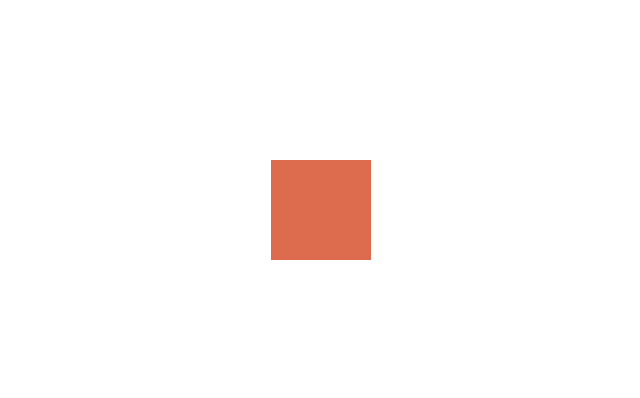
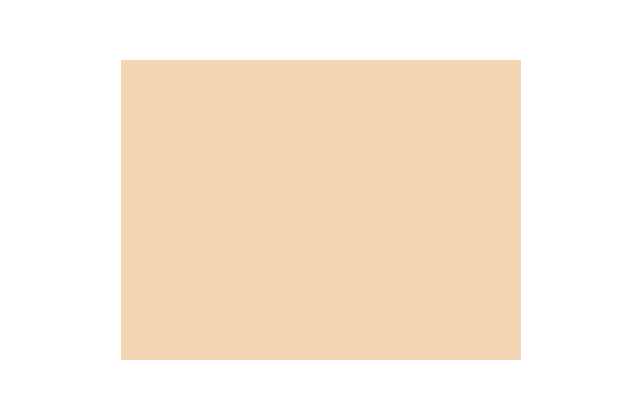
Before and after one commit to RutamBhagat/battle-of-css-and-hell, a Next.js app: page /css_battle_1 in a window 1280 px wide. Shown: the part 190-588 px from the top of the page, without its empty margins (319-959 px from the left). Built offline with nearby package versions, Linux system fonts and the light colour scheme.

Commit message:
refactor: update page structure and styles for css_battle_1

```diff
--- a/src/app/css_battle_1/page.tsx
+++ b/src/app/css_battle_1/page.tsx
@@ -2,19 +2,20 @@ import "./styles.css";
 
 import React from "react";
 
-type Props = {};
-
-export default function page({}: Props) {
+export default function page() {
   return (
-    <div
+    <main
       style={{
         display: "flex",
         justifyContent: "center",
         alignItems: "center",
-        height: "100vh",
+        minHeight: "100vh",
+        // backgroundColor: "#f5d6b4",
       }}
     >
-      <div className="spiral"></div>
-    </div>
+      <div className="battle-canvas">
+        <div className="spiral-shape" />
+      </div>
+    </main>
   );
 }
--- a/src/app/css_battle_1/styles.css
+++ b/src/app/css_battle_1/styles.css
@@ -1,5 +1,14 @@
-.spiral {
-  width: 100px;
-  height: 100px;
-  background: #dd6b4d;
+.battle-canvas {
+  position: relative;
+  width: 400px;
+  height: 300px;
+  display: flex;
+  align-items: center;
+  justify-content: center;
+  background-color: #F5D6B4;
 }
+
+.spiral-shape {
+  width: 240px;
+  height: 240px;
+}
```
